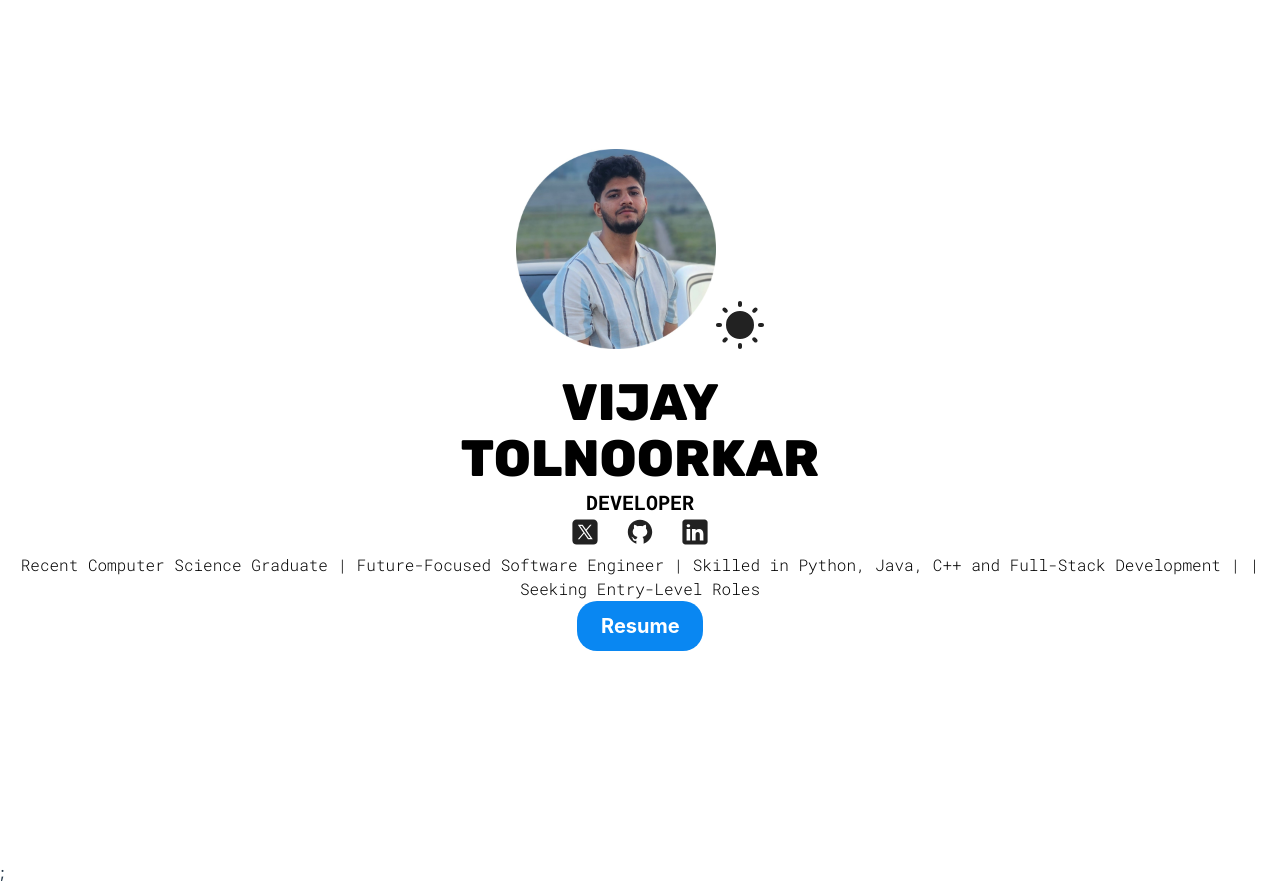
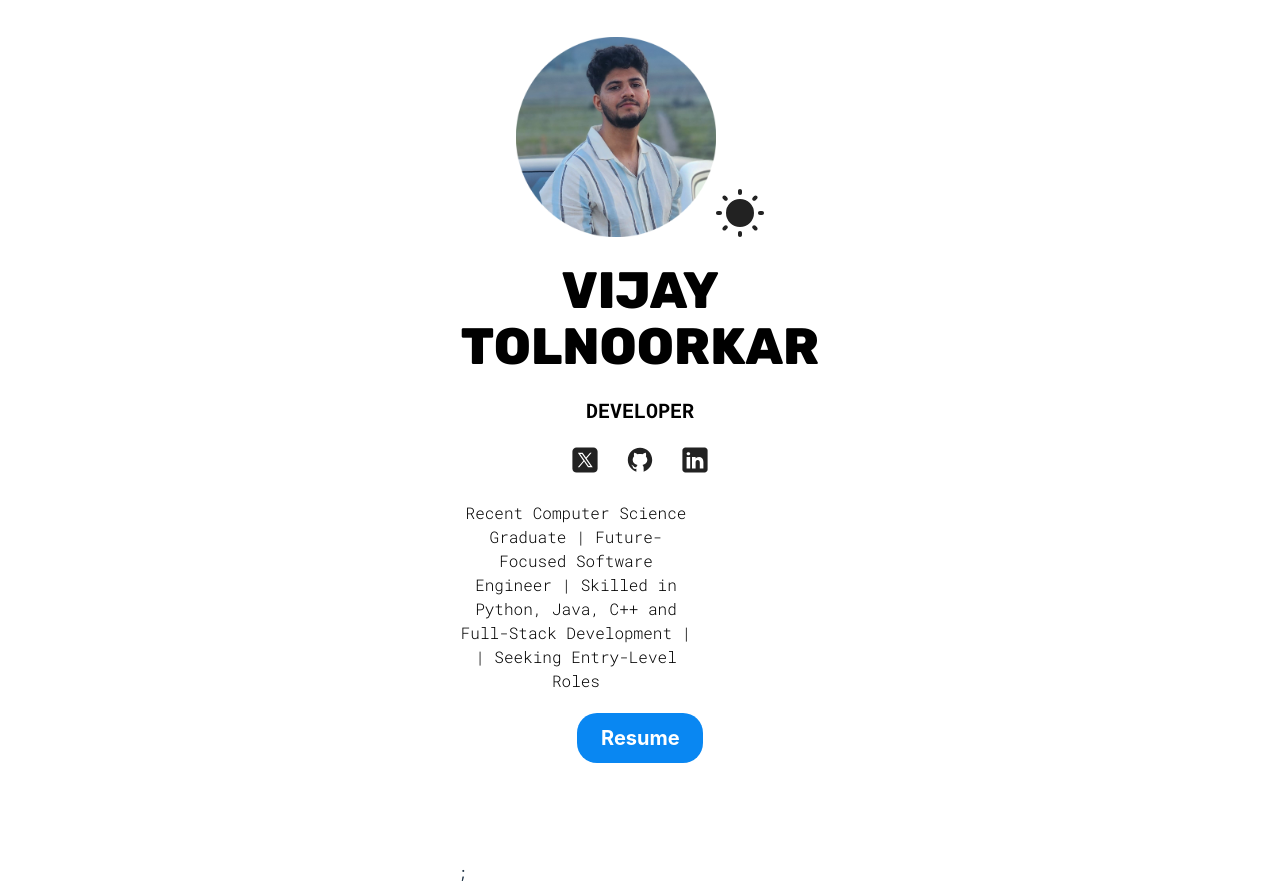
Before and after one commit to Vijayt2001/portfolio-react, a React (Vite) app: page / in a window 1280 px wide. Built offline with nearby package versions, Linux system fonts and the light colour scheme.

Commit message:
sept 26 update

```diff
--- a/src/App.css
+++ b/src/App.css
@@ -12,7 +12,7 @@
 [data-theme = 'dark']{
   --background-color: rgb(36, 34, 34);
   --btn-color: #ffffff;
-  --btn-text-color: rgb(255, 255, 255);
+  --btn-text-color: rgb(0, 0, 0);
   --project-card-bg: black;
   --text-color: rgb(255, 255, 255);
   --form-text-color: rgb(241, 237, 237);
--- a/src/sections/Hero/Hero.jsx
+++ b/src/sections/Hero/Hero.jsx
@@ -60,7 +60,7 @@
           </a>
         </span>
 
-        <p>
+        <p className={styles.description}>
           Recent Computer Science Graduate | Future-Focused Software Engineer |
           Skilled in Python, Java, C++ and Full-Stack Development | | Seeking
           Entry-Level Roles
--- a/src/sections/Hero/HeroStyles.module.css
+++ b/src/sections/Hero/HeroStyles.module.css
@@ -39,5 +39,45 @@
         height: 50px;
         font-size: 20px;
         font-weight: bold;
+        box-shadow: 0 4px 4px rgba(0,0,0,0,0.25);
+        transition: box-shadow 200ms ease-in-out, transform 200ms ease-in-out;
+    }
+
+    button:hover{
+        transform: scale(1.05);
+    }
+
+    button:active{
+        transform: translate(2px);
+        box-shadow: 0 2px 2px (0,0,0,0.25);
     }
 }
+
+.colorModeContainer{
+    position: relative;
+
+}
+
+.colorMode{
+    position:absolute;
+    right: 0;
+    width: 25px;
+
+}
+
+.colorMode:hover{
+    cursor: pointer;
+}
+
+.description{
+    max-width: 24ch;
+
+}
+
+.info{
+    display: flex;
+    flex-direction: column;
+    justify-content: center;
+    gap: 20px;
+
+}
```
Also changed, not shown: src/assets/hero-img.png.
